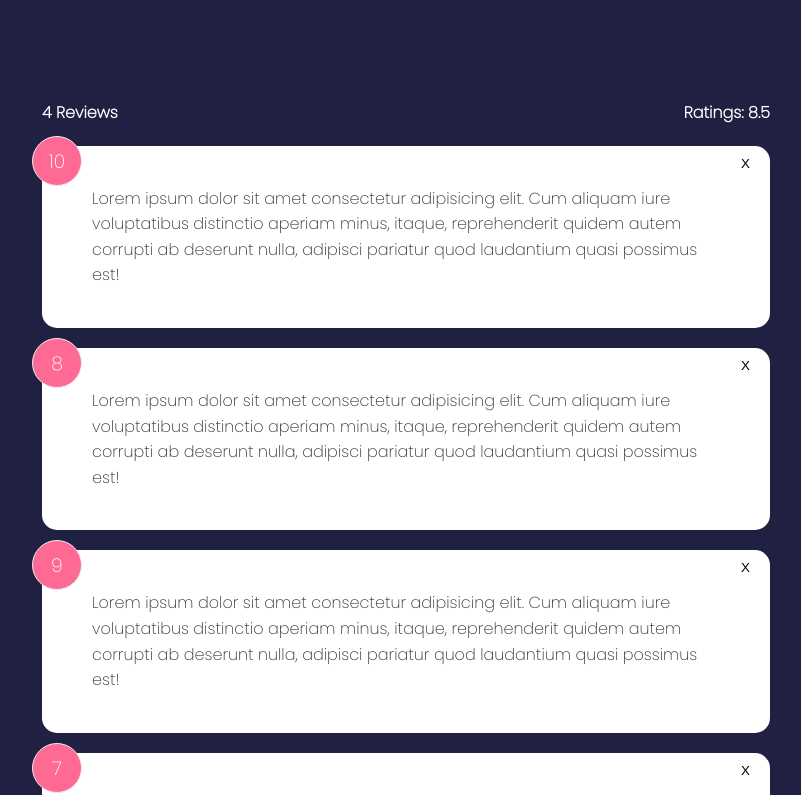
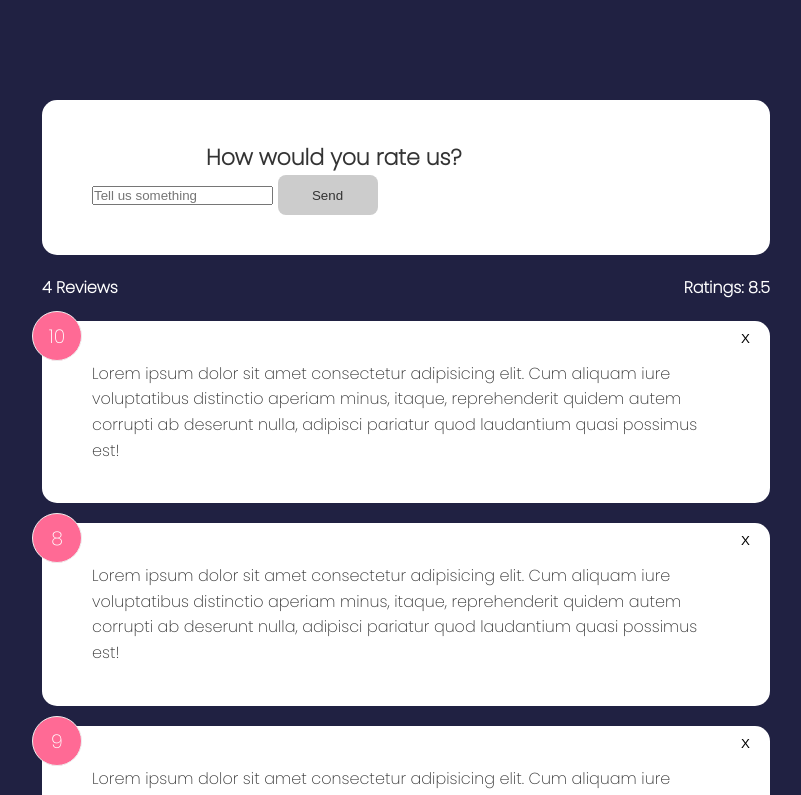
Before and after one commit to AnaMuraya/Feedback-tracker, a Svelte app: page / in a window 1280 px wide. Shown: the top 795 px of the page, without its empty margins (234-1035 px from the left). Built offline with nearby package versions, Linux system fonts and the light colour scheme.

Commit message:
Added the feedback form

```diff
--- a/src/App.svelte
+++ b/src/App.svelte
@@ -1,6 +1,7 @@
 <script>
 	import FeedbackList from "./components/FeedbackList.svelte"
 	import FeedbackStats from './components/FeedbackStats.svelte'
+	import FeedbackForm from './components/FeedbackForm.svelte'
 	// FeedbackList data
 	let feedbackList = [
 		{
@@ -36,6 +37,7 @@
 
 </script>
 <main class="container">
+	<FeedbackForm/>
 	<FeedbackStats {count} {average}/>
 	<FeedbackList {feedbackList} on:deleteItem={deleteItem}/>
 </main>
--- /dev/null
+++ b/src/components/Button.svelte
@@ -0,0 +1,39 @@
+<script>
+    export let style = 'primary'
+    export let type = 'button'
+    export let disabled = false
+</script>
+
+<button {type} {disabled} class={style}>
+    <slot></slot>
+</button>
+<style>
+    button{
+        color: #fff;
+        border: 0;
+        border-radius: 8px;
+        color: #fff;
+        width: 100px;
+        height: 40px;
+        cursor: pointer;
+    }
+    .primary{
+        background: #202142;
+    }
+    .secondary{
+        background: #ff6a95;
+    }
+    button:hover{
+        transform: scale(0.98);
+        opacity: 0.9;
+    }
+    button:disabled{
+        background: #cccccc;
+        color: #333;
+        cursor: auto;
+    }
+    button:disabled:hover{
+        transform: scale(1);
+        opacity: 1;
+    }
+</style>
--- /dev/null
+++ b/src/components/FeedbackForm.svelte
@@ -0,0 +1,44 @@
+<script>
+    import Card from './Card.svelte'
+    import Button from './Button.svelte'
+
+    let message = ''
+    let btnDisabled = true
+    let text
+    //Handles the form if the text is less than the minimum characters
+    const handleInput = () => {
+        if(message.trim().length < 10) {
+            text=`Text must be at least 10 characters`
+            btnDisabled = true
+        }else{
+            text = null
+            btnDisabled = false
+        }
+    }
+</script>
+
+<Card>
+    <header>
+        <h2>How would you rate us?</h2>
+    </header>
+    <form action="">
+        <div class="input-group">
+            <input type="text" on:input={handleInput} bind:value= {message} placeholder="Tell us something">
+            <Button disabled={btnDisabled} type="submit">Send</Button>
+        </div>
+        {#if text}
+            <div class="text">
+                {text}
+            </div>
+        {/if}
+    </form>
+</Card>
+<style>
+    header{
+        max-width: 400px;
+        margin: auto;
+    }
+    header h2{
+        font-size: 22px;
+    }
+</style>
```
